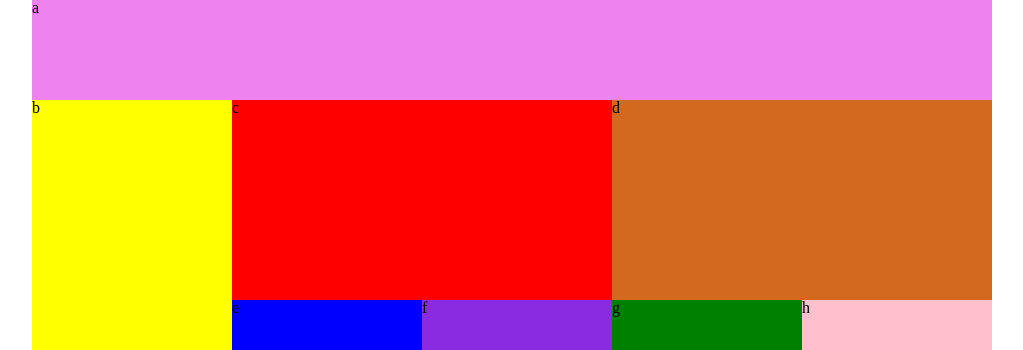
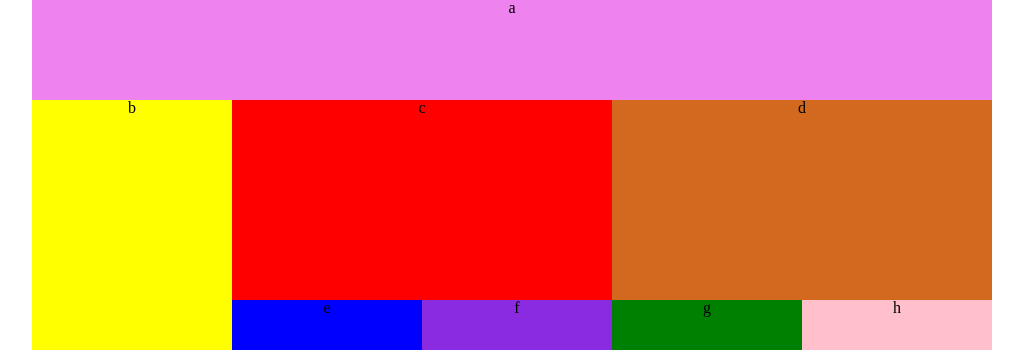
Before and after one commit to 4a50/301-lab-01, a plain HTML site: page index.html in a window 1280 px wide. Shown: the top 350 px of the page, without its empty margins (128-1151 px from the left). Drawn offline with Linux system fonts and the light colour scheme.

```diff
--- a/css/base.css
+++ b/css/base.css
@@ -52,4 +52,5 @@ header, section {
 
 body{
 	margin: auto;
+	text-align: center;
 }
--- a/index.html
+++ b/index.html
@@ -16,7 +16,9 @@
     </section>
     <section id="cdefgh-section">
       <section id="section-cd">
-        <div id="c" class="cd">c</div>
+        <div id="c" class="cd">
+          <h1>c</h1>
+        </div>
         <div id="d" class="cd">d</div>
       </section>
       <section id="efgh-group">
```
